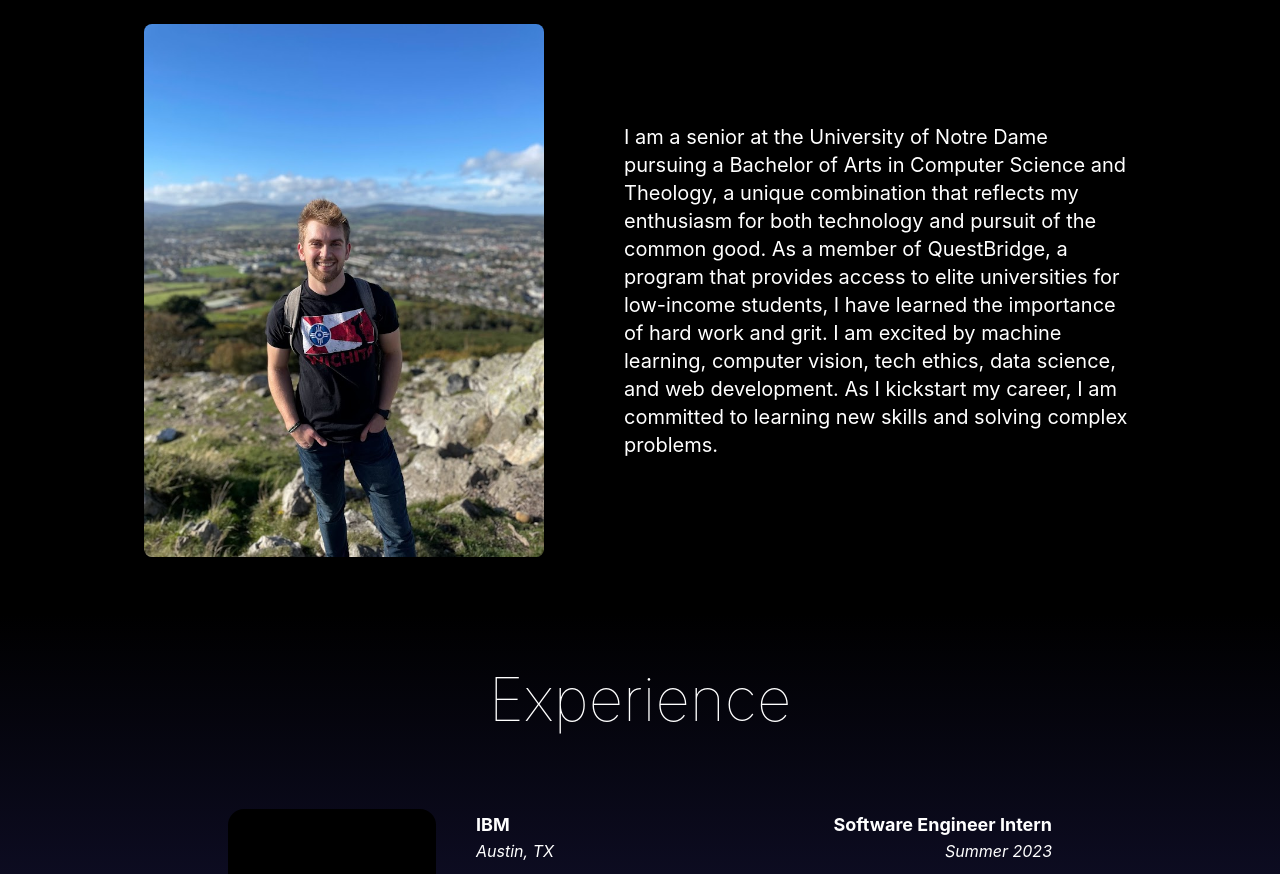
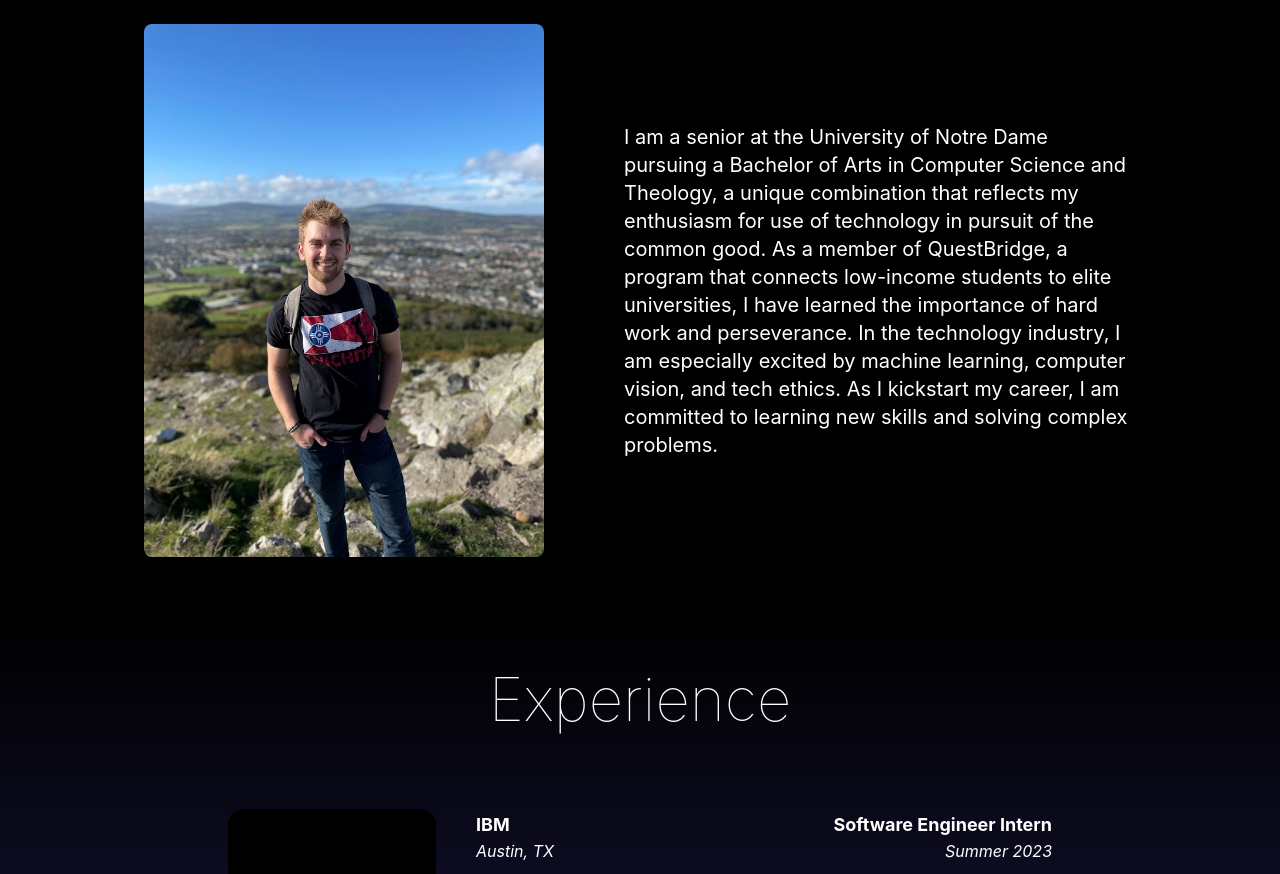
Before and after one commit to GusHauge/GusHauge.github.io, a React (Create React App) app: page / in a window 1280 px wide. Shown: the part 1020-1894 px from the top of the page. Built offline with nearby package versions, Linux system fonts and the light colour scheme.

Commit message:
Updated bio

```diff
--- a/src/components/About.js
+++ b/src/components/About.js
@@ -16,11 +16,11 @@ export const About = () => {
         <p className="text-base md:text-lg lg:text-xl max-w-lg">
           I am a senior at the University of Notre Dame pursuing a Bachelor of
           Arts in Computer Science and Theology, a unique combination that
-          reflects my enthusiasm for both technology and pursuit of the common
-          good. As a member of QuestBridge, a program that provides access to
-          elite universities for low-income students, I have learned the
-          importance of hard work and grit. I am excited by machine learning,
-          computer vision, tech ethics, data science, and web development. As I
+          reflects my enthusiasm for use of technology in pursuit of the common
+          good. As a member of QuestBridge, a program that connects low-income
+          students to elite universities, I have learned the importance of hard
+          work and perseverance. In the technology industry, I am especially
+          excited by machine learning, computer vision, and tech ethics. As I
           kickstart my career, I am committed to learning new skills and solving
           complex problems.
         </p>
```
